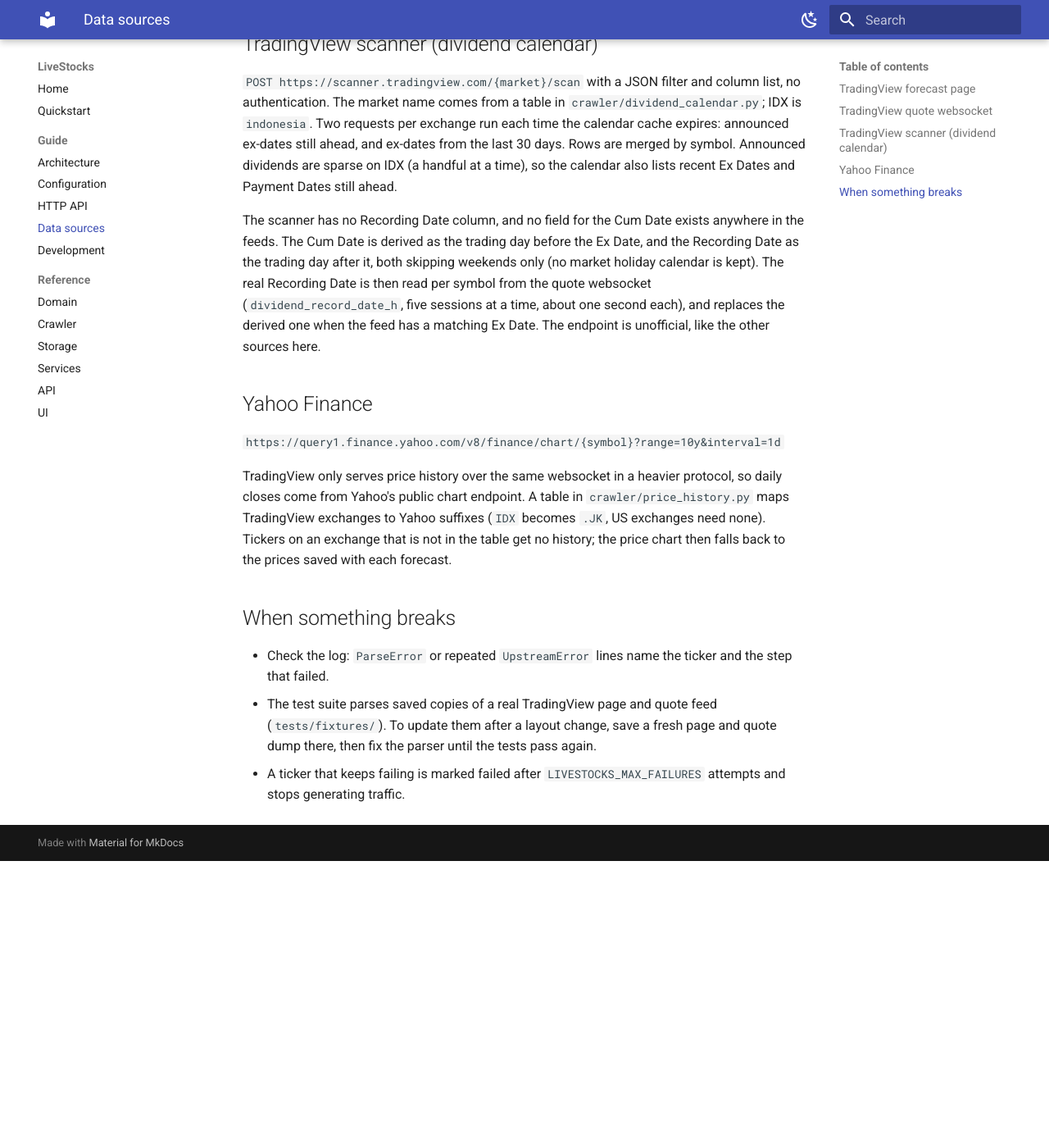
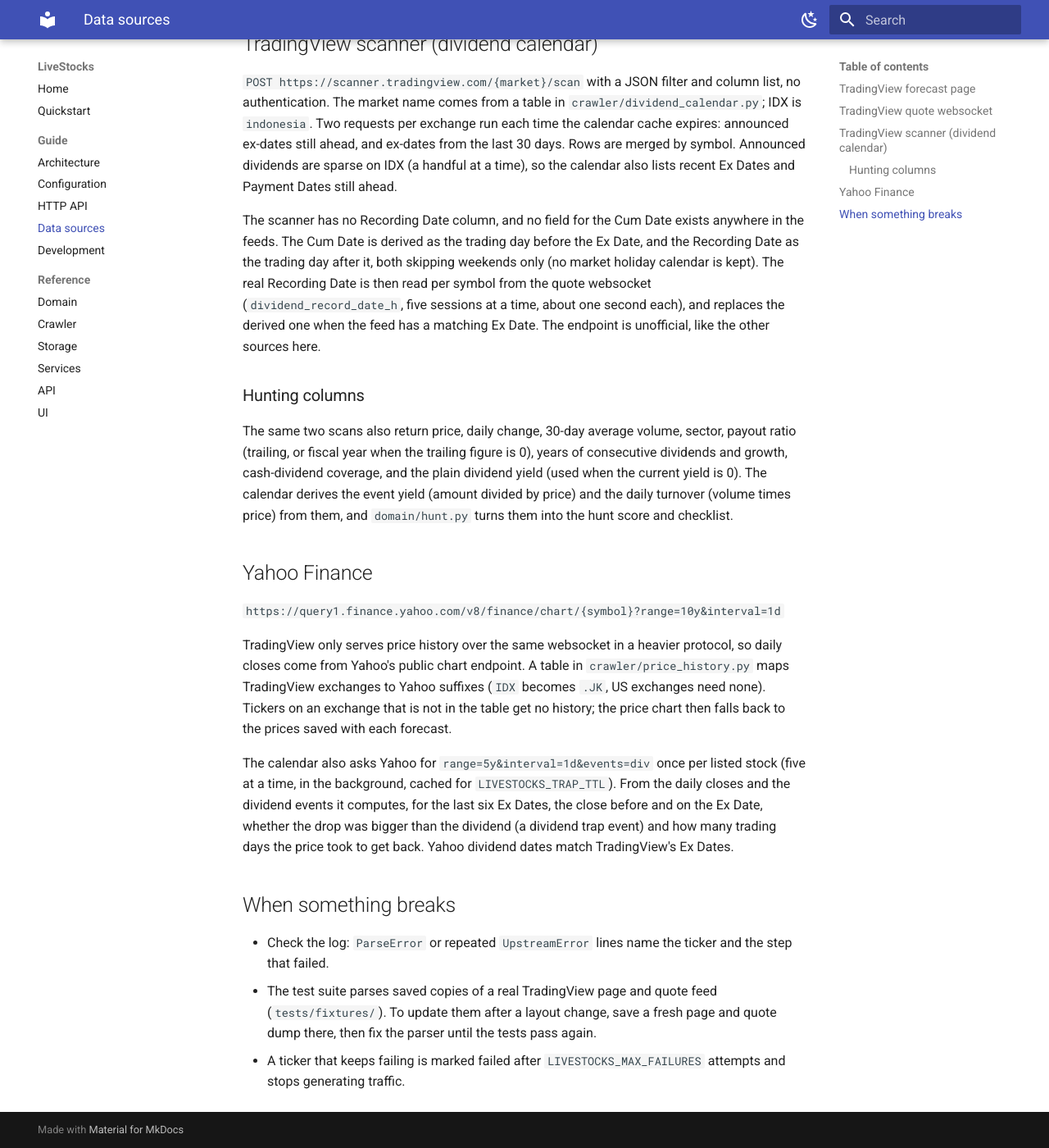
Before and after one commit to protanjung/LiveStocks, an MkDocs documentation site: the page built from docs/data-sources.md, in a window 1280 px wide and 1400 px high, scrolled down 1518 px. Shown: the whole window at 82% size. Built offline with MkDocs 1.6.1 and Material for MkDocs 9.7.7, drawn with Linux system fonts in a browser that asks for light colours; before the commit the page ends 2568 px from its top, so only the background shows below that.

Commit message:
docs: describe the dividend hunter, its data and the trap history setting
README, configuration, data-sources and development notes now cover the hunt
score, the fundamentals columns, the Yahoo Ex Date history, LIVESTOCKS_TRAP_TTL
and how the pages are tested with the simulated user.

Co-Authored-By: Claude Sonnet 5.5 <noreply@anthropic.com>

```diff
--- a/docs/data-sources.md
+++ b/docs/data-sources.md
@@ -53,6 +53,13 @@ weekends only (no market holiday calendar is kept). The real Recording Date is t
 websocket (`dividend_record_date_h`, five sessions at a time, about one second each), and replaces the derived one
 when the feed has a matching Ex Date. The endpoint is unofficial, like the other sources here.
 
+### Hunting columns
+
+The same two scans also return price, daily change, 30-day average volume, sector, payout ratio (trailing, or fiscal
+year when the trailing figure is 0), years of consecutive dividends and growth, cash-dividend coverage, and the plain
+dividend yield (used when the current yield is 0). The calendar derives the event yield (amount divided by price) and
+the daily turnover (volume times price) from them, and `domain/hunt.py` turns them into the hunt score and checklist.
+
 ## Yahoo Finance
 
 `https://query1.finance.yahoo.com/v8/finance/chart/{symbol}?range=10y&interval=1d`
@@ -62,6 +69,11 @@ public chart endpoint. A table in `crawler/price_history.py` maps TradingView ex
 `.JK`, US exchanges need none). Tickers on an exchange that is not in the table get no history; the price chart then
 falls back to the prices saved with each forecast.
 
+The calendar also asks Yahoo for `range=5y&interval=1d&events=div` once per listed stock (five at a time, in the
+background, cached for `LIVESTOCKS_TRAP_TTL`). From the daily closes and the dividend events it computes, for the last
+six Ex Dates, the close before and on the Ex Date, whether the drop was bigger than the dividend (a dividend trap
+event) and how many trading days the price took to get back. Yahoo dividend dates match TradingView's Ex Dates.
+
 ## When something breaks
 
 - Check the log: `ParseError` or repeated `UpstreamError` lines name the ticker and the step that failed.
```
Also changed, not shown: README.md (+5 -3 lines), docs/configuration.md (+1 -0 lines), docs/development.md (+7 -1 lines).
